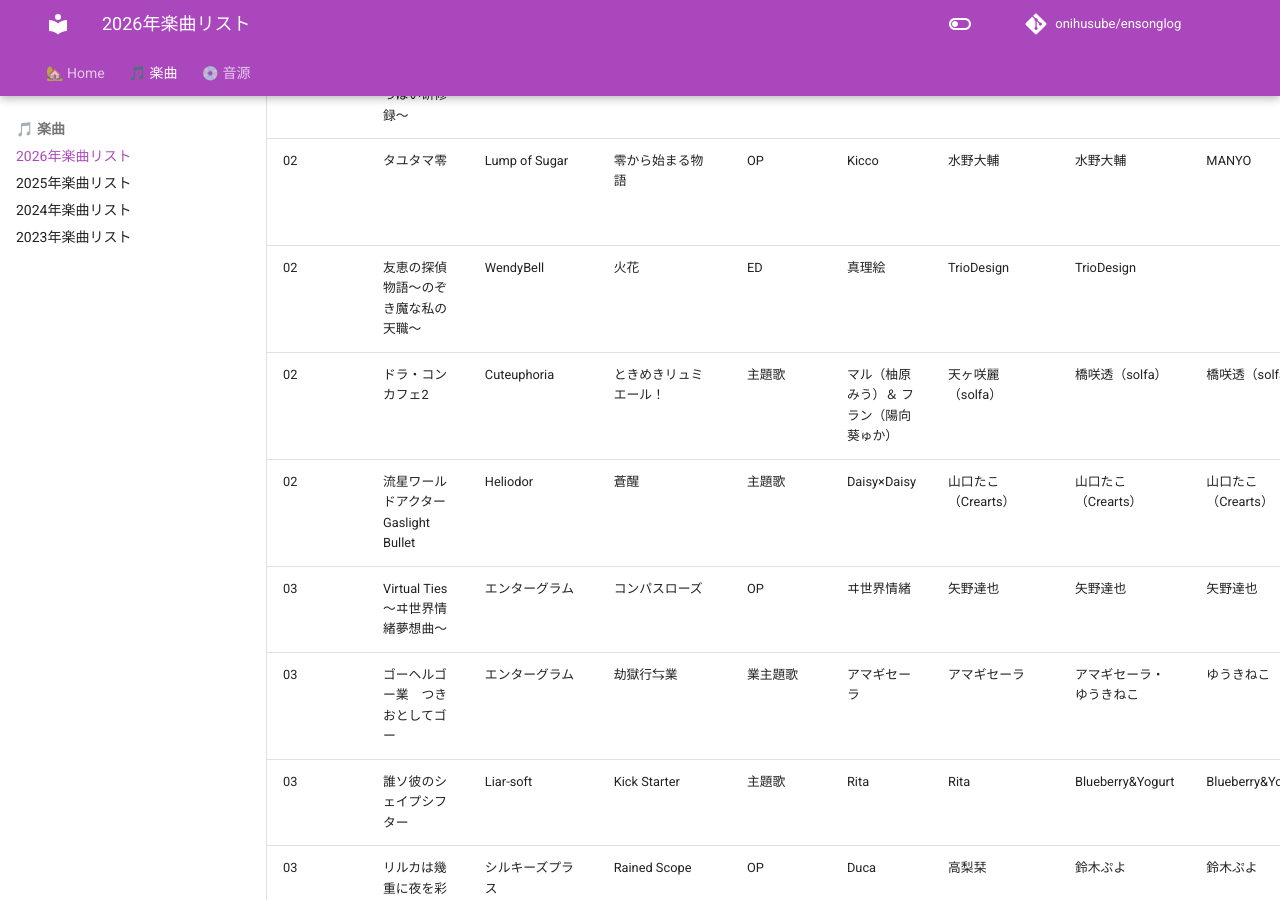
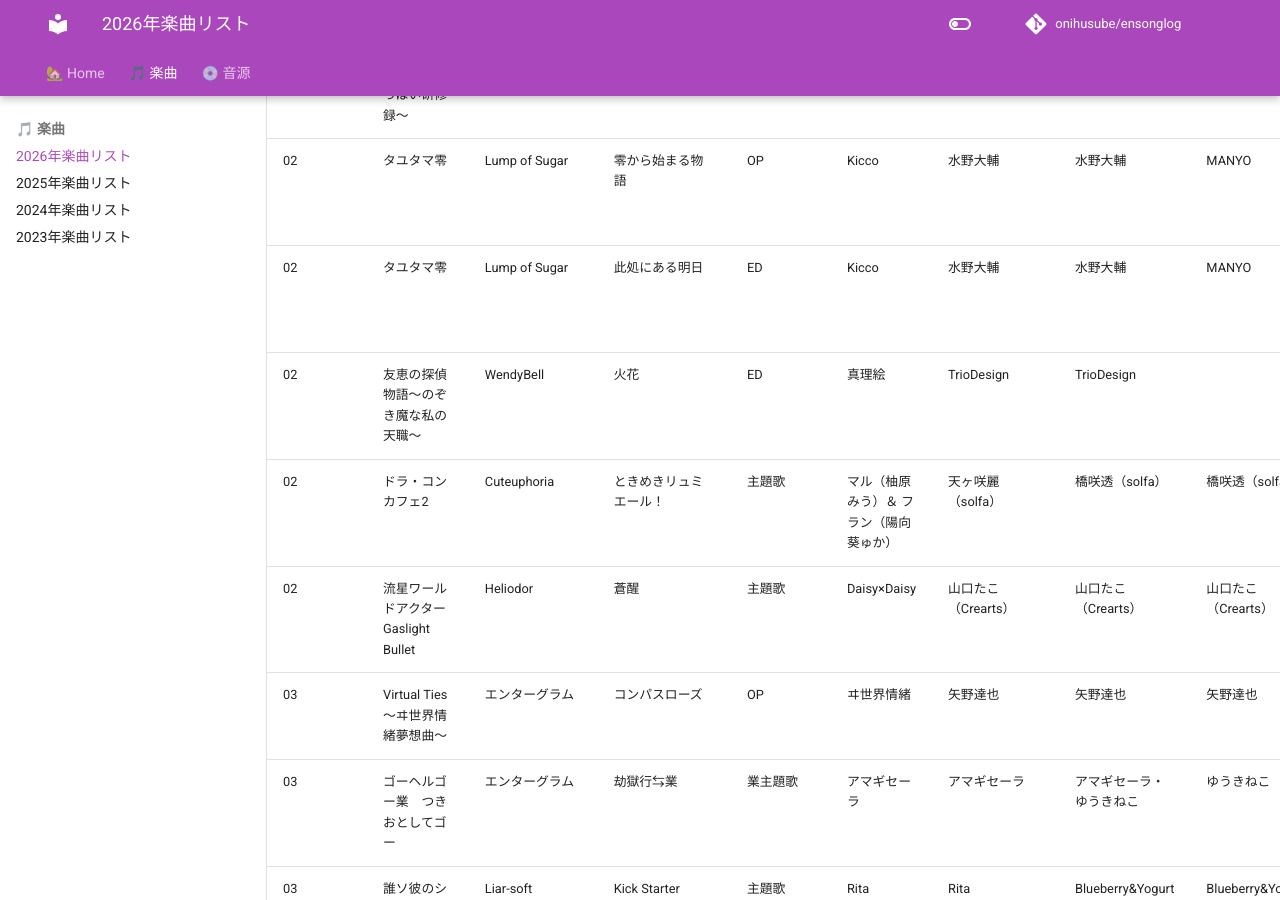
Before and after one commit to onihusube/ensonglog, an MkDocs documentation site: the page built from docs/2026/楽曲.md, in a window 1280 px wide and 900 px high, scrolled down 4326 px. Built offline with MkDocs 1.6.1 and Material for MkDocs 9.7.7, drawn with Linux system fonts in a browser that asks for light colours; emoji names are drawn with the system emoji font; comment, search, counter and statistics services are not loaded.

Commit message:
Tayutama Zero

```diff
--- a/docs/2026/楽曲.md
+++ b/docs/2026/楽曲.md
@@ -45,6 +45,7 @@ search:
 | 02<!--/27--> | ENCORE! | GALEX SOFT |  | 由綺キャラクターソング | 花屋敷やや |  |  | | CF特典 | | |
 | 02<!--/27--> | みんなの育乳アカデミー ～桃色おっぱい研修録～ | えどわ～る | Glow up OPPAI | 主題歌 | みるく | john=hive (IOSYS) | void (IOSYS) | void (IOSYS) |  |  | [HP](https://edoire.jp/products/ikunew/top.html#movie) |
 | 02<!--/27--> | タユタマ零 | Lump of Sugar | 零から始まる物語 | OP | Kicco | 水野大輔 | 水野大輔 | MANYO | 豪華版/初回版特典 オリジナルサウンドトラック? | | [:fontawesome-brands-youtube:](https://www.youtube.com/watch?v=hDYA8tliNCA) |
+| 02<!--/27--> | タユタマ零 | Lump of Sugar | 此処にある明日 | ED | Kicco | 水野大輔 | 水野大輔 | MANYO | 豪華版/初回版特典 オリジナルサウンドトラック? | | |
 | 02<!--/27--> | 友恵の探偵物語～のぞき魔な私の天職～ | WendyBell | 火花 | ED | 真理絵 | TrioDesign | TrioDesign |  |  |  |
 | 02<!--/27--> | ドラ・コンカフェ2 | Cuteuphoria | ときめきリュミエール！ | 主題歌 | マル（柚原みう）＆ フラン（陽向葵ゅか） | 天ヶ咲麗（solfa） | 橋咲透（solfa） | 橋咲透（solfa） | オフィシャル通販特典 主題歌マキシCD | Produced by solfa | [:fontawesome-brands-youtube:](https://www.youtube.com/watch?v=kVMq72smGao) |
 | 02<!--/27--> | 流星ワールドアクター Gaslight Bullet | Heliodor | 蒼醒 | 主題歌 | Daisy×Daisy | 山口たこ（Crearts） | 山口たこ（Crearts） | 山口たこ（Crearts） | 第七共和国出国パック特典 サウンドトラック | | [:fontawesome-brands-youtube:](https://www.youtube.com/watch?v=ijzxreC7fGs) |
```
